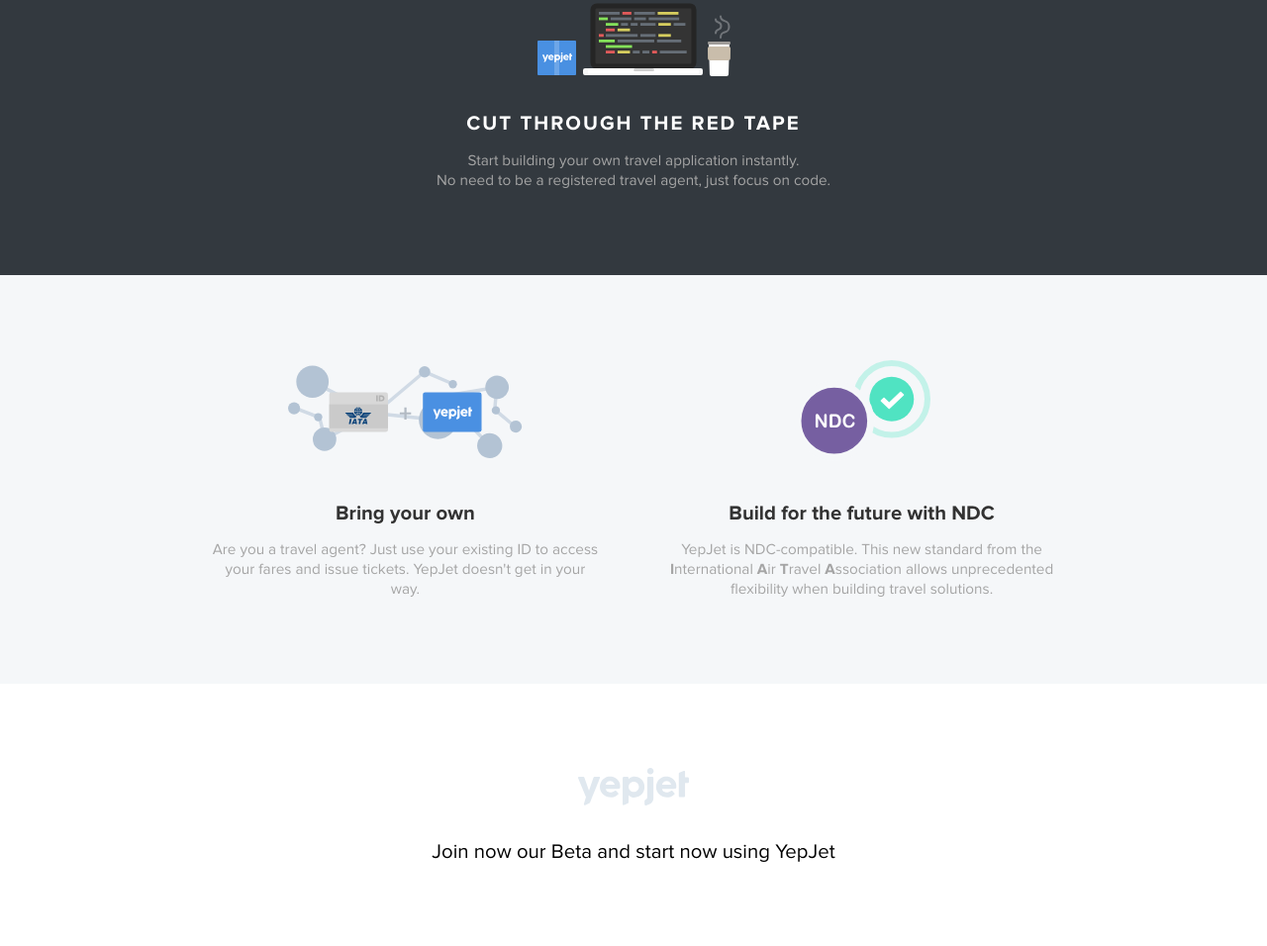
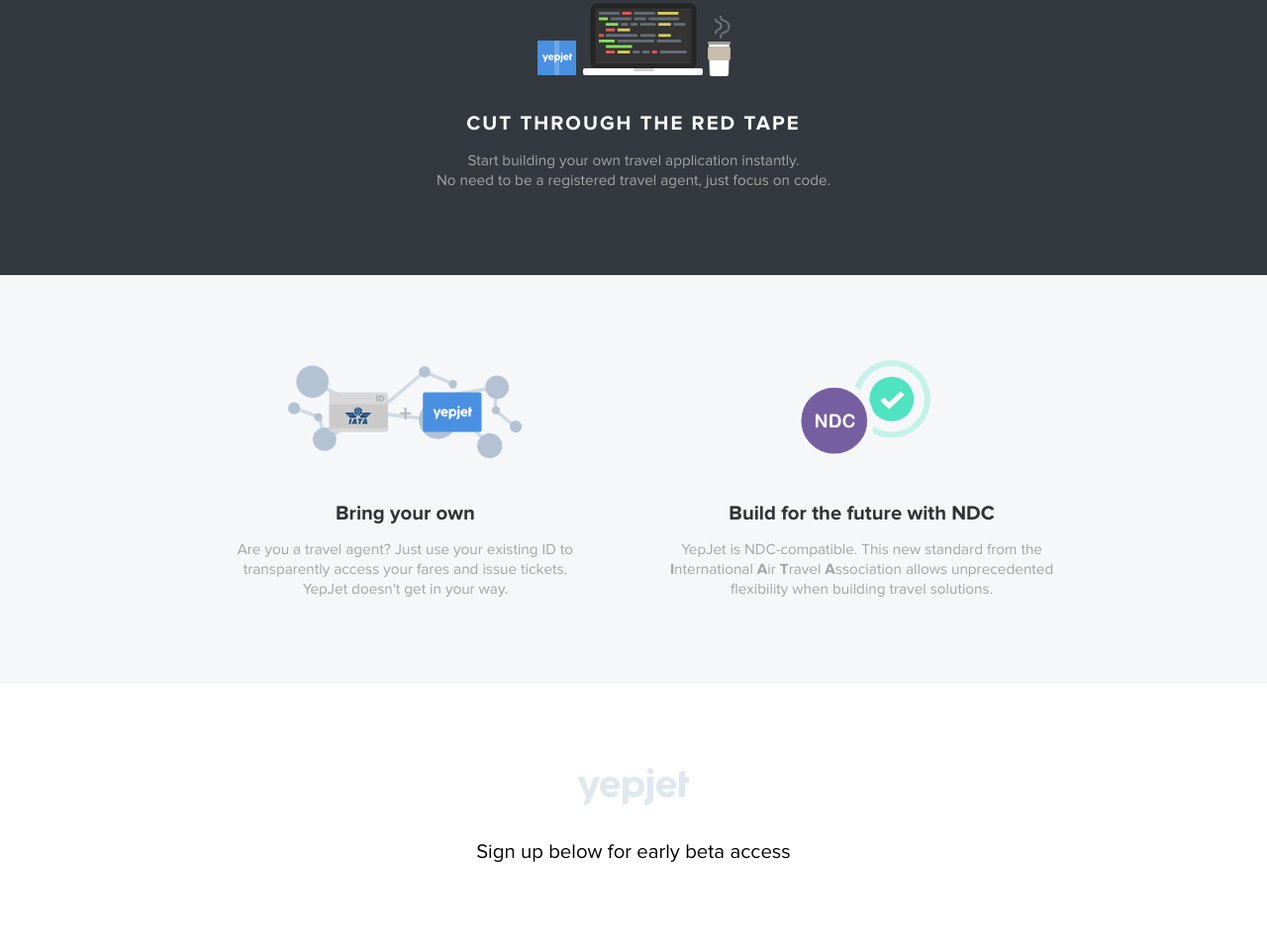
Before and after one commit to routesandfares/routesandfares.github.io, a website: page index.html in a window 1280 px wide. Shown: the part 1081-2037 px from the top of the page at 99% size. Drawn offline with Linux system fonts and the light colour scheme.

Commit message:
Fixes... x3

```diff
--- a/index.html
+++ b/index.html
@@ -2,7 +2,7 @@
 <html lang="en">
 <head>
   <meta charset="UTF-8">
-  <title>yepjet</title>
+  <title>YepJet</title>
   <meta name="viewport" content="width=device-width, minimum-scale=1.0">
 
   <link rel="stylesheet" href="css/main.min.css">
@@ -84,7 +84,7 @@
       <section class="c-home-sect u-float-left u-txa-center u-width-h">
         <img class="c-home-sect__image" src="img/ico4.svg" alt="ico1">
         <h1 class="c-home-sect__head u-mt-nm">Bring your own</h1>
-        <p class="c-home-sect__text u-mt-sm">Are you a travel agent? Just use your existing ID to access your fares and issue tickets. YepJet doesn't get in your way.</p>
+        <p class="c-home-sect__text u-mt-sm">Are you a travel agent? Just use your existing ID to transparently access your fares and issue tickets.<br>YepJet doesn't get in your way.</p>
       </section>
 
       <section class="c-home-sect u-float-left u-txa-center u-width-h">
@@ -104,7 +104,7 @@
       <img src="img/logo-grey.svg" alt="logo" class="c-image c-image--logo">
 
       <div class="u-mt-md">
-        <p class="u-txs-md">Join now our Beta and start now using YepJet</p>
+        <p class="u-txs-md">Sign up below for early beta access</p>
       </div>
 
     </div>
```
